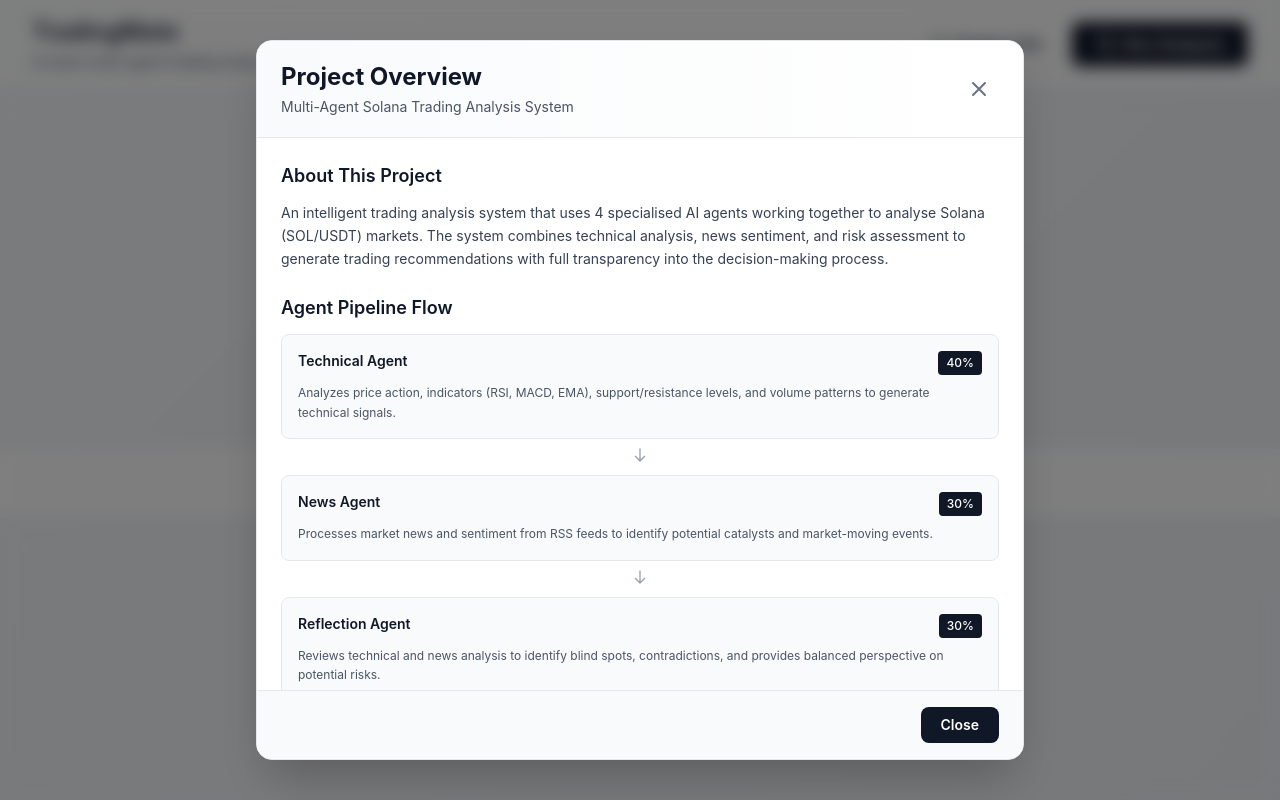
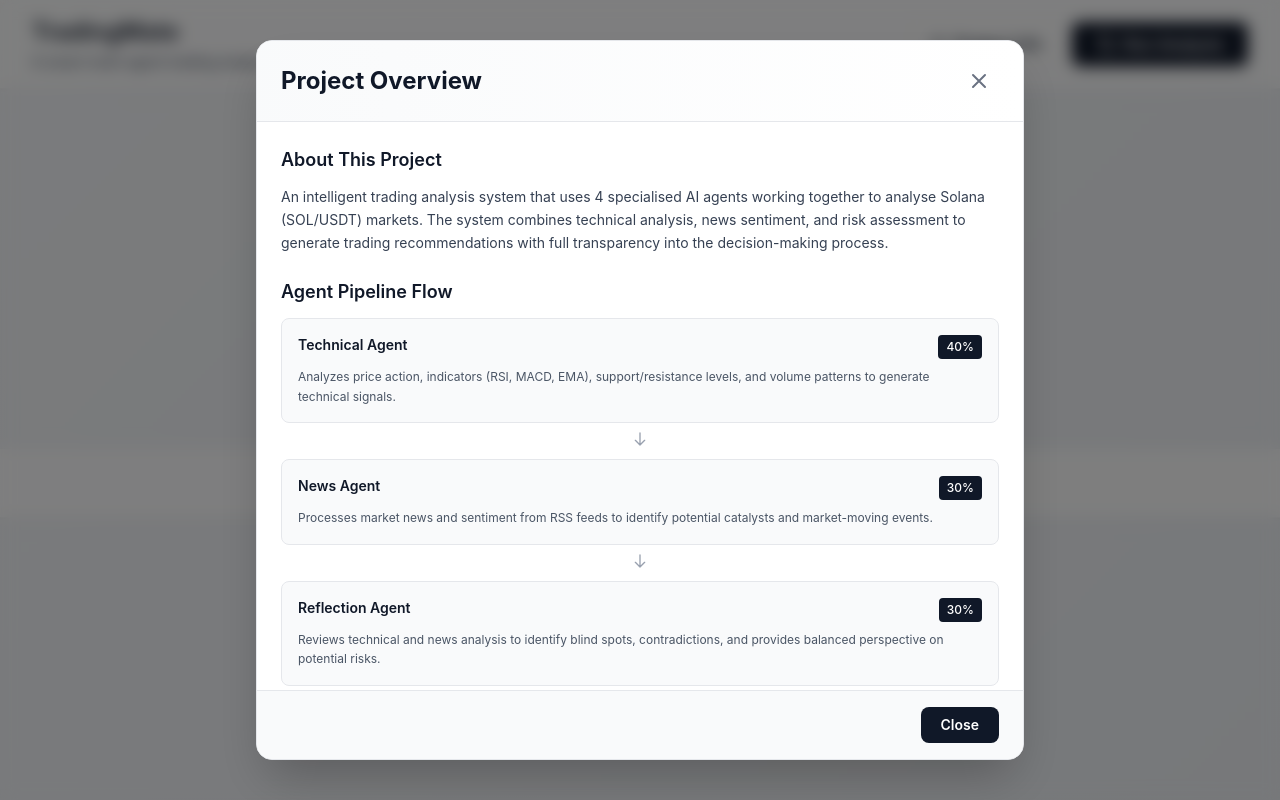
Before and after one commit to saim201/SolanaAnalysit_FE_v2, a React (Vite) app: page / in a window 1280 px wide. Both pictures are taken after a click on the button "Project Info". Built offline with nearby package versions, Linux system fonts and the light colour scheme; no server answers.

Commit message:
some changes

```diff
--- a/src/App.tsx
+++ b/src/App.tsx
@@ -253,7 +253,7 @@
       {/* Footer */}
       <footer className="glass-header mt-12 py-6">
         <div className="max-w-7xl mx-auto px-4 sm:px-6 lg:px-8 text-center text-sm text-gray-600">
-          <p className="font-medium">Solana (SOL/USDT) Swing Trading System • Multi-Agent AI Analysis</p>
+          <p className="font-medium">Solana (SOL/USDT) Swing Trading Analyst </p>
         </div>
       </footer>
 
--- a/src/components/ProjectHighlightsModal.tsx
+++ b/src/components/ProjectHighlightsModal.tsx
@@ -46,9 +46,9 @@
               <h2 className="text-2xl font-bold text-gray-900">
                 Project Overview
               </h2>
-              <p className="text-sm text-gray-600 mt-1">
+              {/* <p className="text-sm text-gray-600 mt-1">
                 Multi-Agent Solana Trading Analysis System
-              </p>
+              </p> */}
             </div>
             <button
               onClick={onClose}
```
